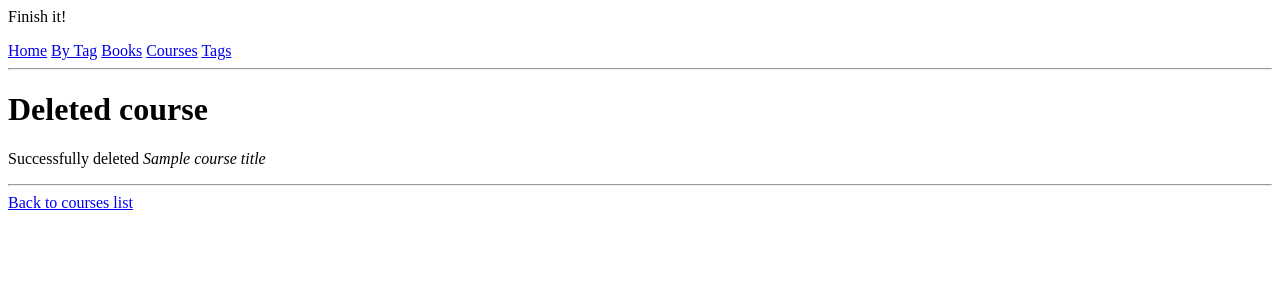
After one commit to hckmd/finish-it-edpf-5023, a Flask app: template app/courses/templates/course_deleted.html in a window 1280 px wide. The commit adds this page. Shown: the top 300 px of the page. Run offline with Flask 2, Linux system fonts and the light colour scheme; the template is opened without the code that fills it: most values are stand-ins (such as "Sample title", 1, 10 or a date in 2020).

Commit message:
Adds deletion of course view and feature

```diff
--- /dev/null
+++ b/app/courses/templates/course_deleted.html
@@ -0,0 +1,8 @@
+{% extends "base.html" %}
+
+{% block content %}
+<h1>Deleted course</h1>
+<p>Successfully deleted <i>{{ course_title }}</i></p>
+<hr>
+<a href="{{ url_for('courses.index') }}">Back to courses list</a>
+{% endblock %}
--- a/app/courses/templates/course_details.html
+++ b/app/courses/templates/course_details.html
@@ -20,4 +20,5 @@
 
 <hr>
 <a href="{{ url_for('courses.edit', id = course.id) }}">Edit course</a>
+<a href="{{ url_for('courses.delete', id = course.id) }}">Delete course</a>
 {% endblock %}
```
Also changed, not shown: app/courses/routes.py (+9 -0 lines).
